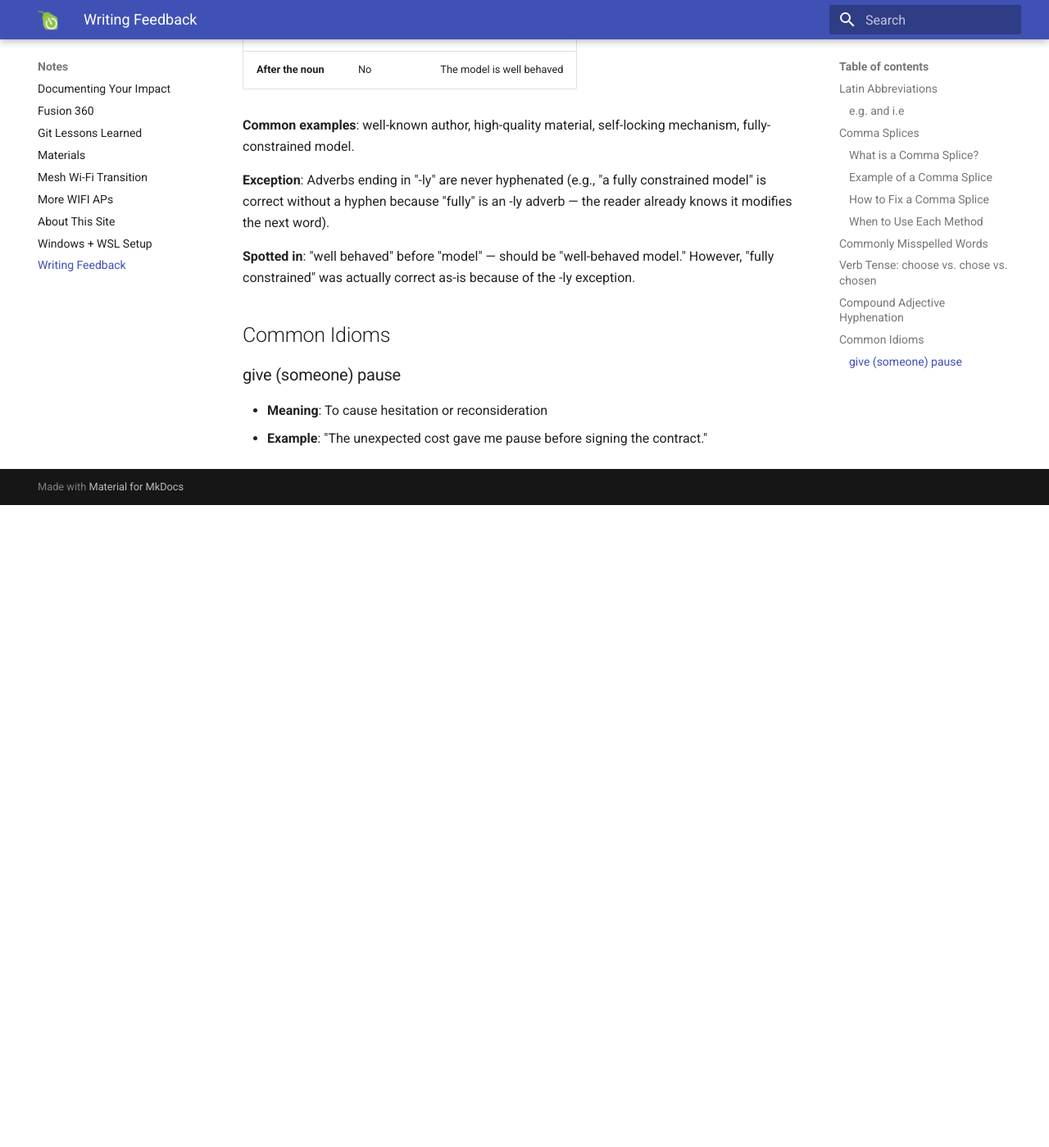
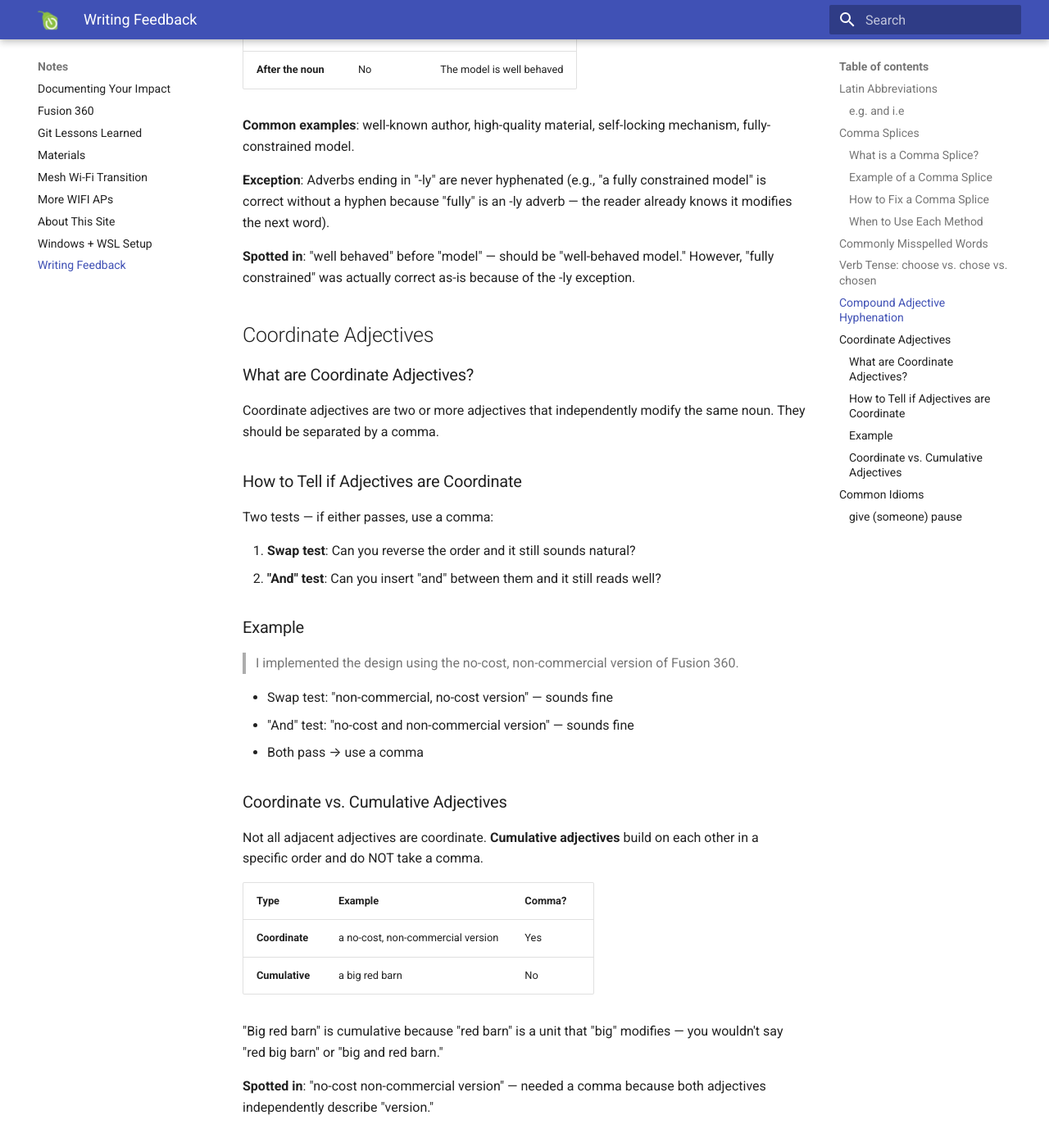
Before and after one commit to paretech/docs, an MkDocs documentation site: the page built from docs/notes/writing-feedback.md, in a window 1280 px wide and 1400 px high, scrolled down 2637 px. Shown: the whole window at 82% size. Built offline with MkDocs 1.6.1 and Material for MkDocs 9.7.7, drawn with Linux system fonts in a browser that asks for light colours; before the commit the page ends 3253 px from its top, so only the background shows below that.

Commit message:
Add new rule

```diff
--- a/docs/notes/writing-feedback.md
+++ b/docs/notes/writing-feedback.md
@@ -86,6 +86,40 @@ When two or more words work together as a single modifier **before a noun**, the
 
 **Spotted in**: "well behaved" before "model" — should be "well-behaved model." However, "fully constrained" was actually correct as-is because of the -ly exception.
 
+## Coordinate Adjectives
+
+### What are Coordinate Adjectives?
+
+Coordinate adjectives are two or more adjectives that independently modify the same noun. They should be separated by a comma.
+
+### How to Tell if Adjectives are Coordinate
+
+Two tests — if either passes, use a comma:
+
+1. **Swap test**: Can you reverse the order and it still sounds natural?
+2. **"And" test**: Can you insert "and" between them and it still reads well?
+
+### Example
+
+> I implemented the design using the no-cost, non-commercial version of Fusion 360.
+
+- Swap test: "non-commercial, no-cost version" — sounds fine
+- "And" test: "no-cost and non-commercial version" — sounds fine
+- Both pass → use a comma
+
+### Coordinate vs. Cumulative Adjectives
+
+Not all adjacent adjectives are coordinate. **Cumulative adjectives** build on each other in a specific order and do NOT take a comma.
+
+| Type | Example | Comma? |
+|------|---------|--------|
+| **Coordinate** | a no-cost, non-commercial version | Yes |
+| **Cumulative** | a big red barn | No |
+
+"Big red barn" is cumulative because "red barn" is a unit that "big" modifies — you wouldn't say "red big barn" or "big and red barn."
+
+**Spotted in**: "no-cost non-commercial version" — needed a comma because both adjectives independently describe "version."
+
 ## Common Idioms
 
 ### give (someone) pause
```
